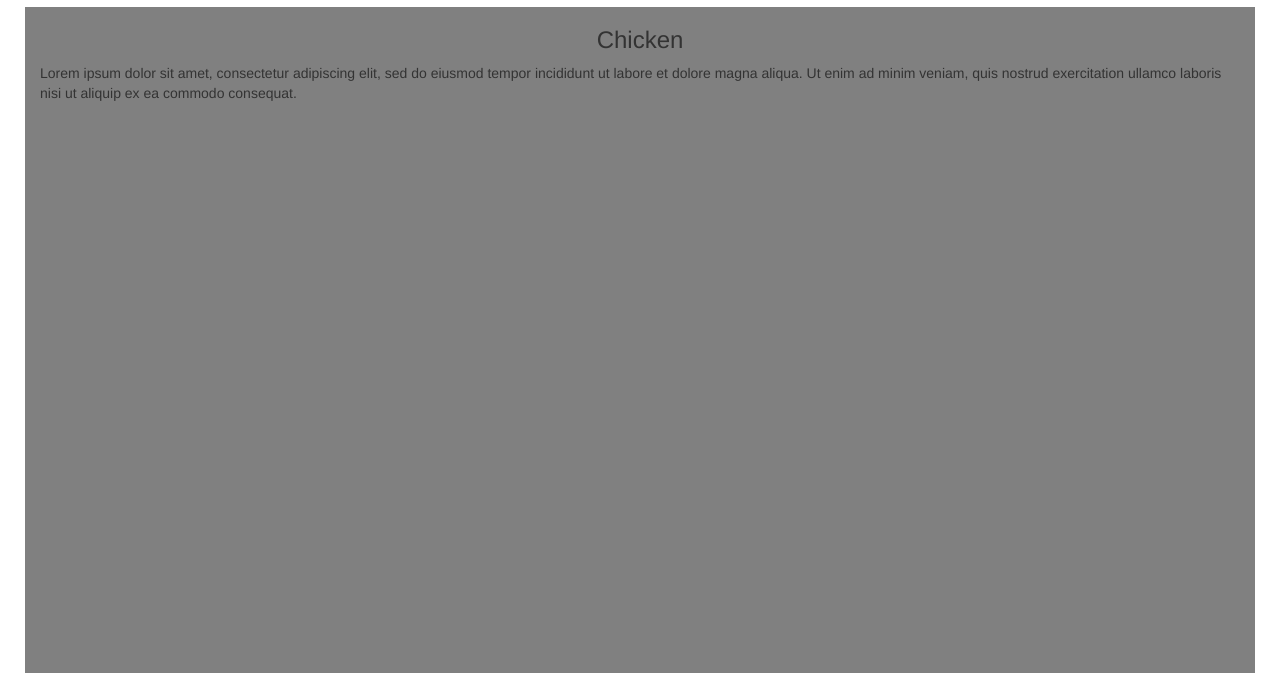
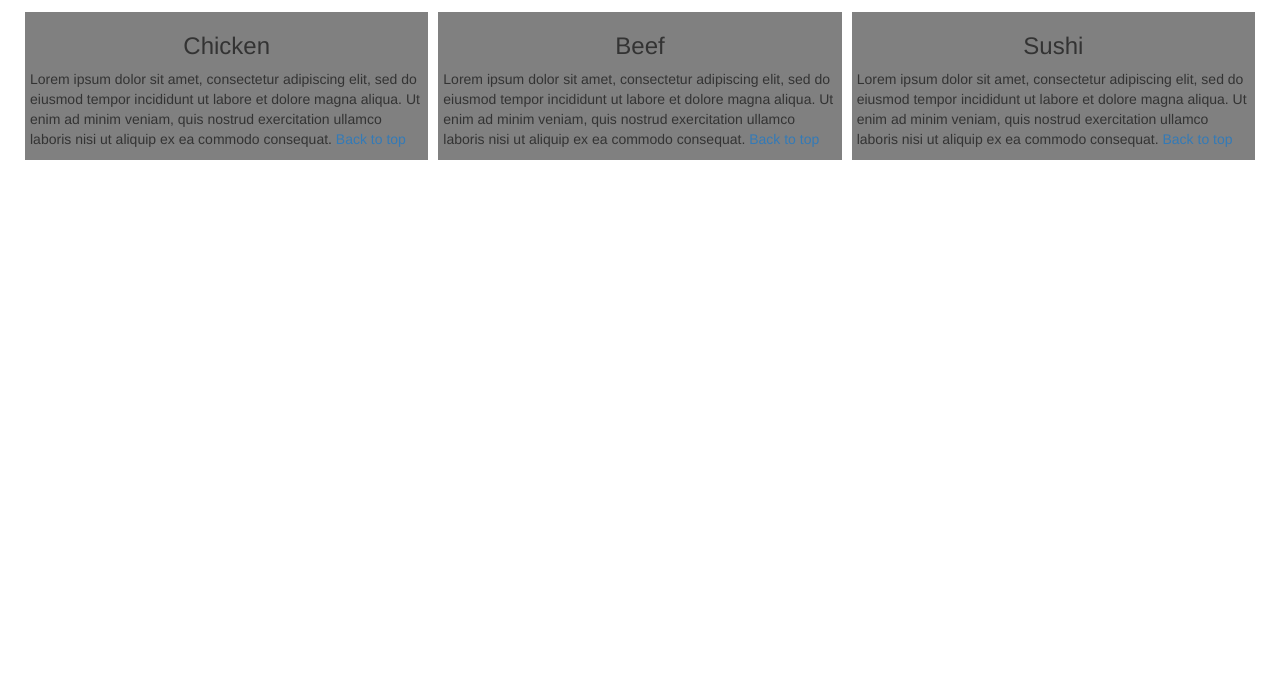
Before and after one commit to huangyuku/coursera-test, a plain HTML site: page module3_assignment/index.html in a window 1280 px wide. Shown: the part 127-800 px from the top of the page. Drawn offline with Linux system fonts and the light colour scheme.

Commit message:
adding optional pieces to module 3 assignment

```diff
--- a/module3_assignment/css/styles.css
+++ b/module3_assignment/css/styles.css
@@ -53,7 +53,15 @@
 }
 
 .row {
-	background: grey;
-	margin: 10px;
+	margin: 5px;
 	height: 1000px;
 }
+
+.dish {
+	padding: 5px;
+}
+
+.dish article {
+	padding: 1px 5px 1px;
+	background: grey;
+}
--- a/module3_assignment/index.html
+++ b/module3_assignment/index.html
@@ -33,12 +33,26 @@
 		</div> <!-- container -->
 	</nav>
 
-	<div class="container-fluid">
+	<div id="top" class="container-fluid">
 		<h2 class="text-center">Our Menu</h2>
 		<section class="row">
-			<div class="col-xs-12">
-				<h3 class="text-center">Chicken</h3>
-				<p>Lorem ipsum dolor sit amet, consectetur adipiscing elit, sed do eiusmod tempor incididunt ut labore et dolore magna aliqua. Ut enim ad minim veniam, quis nostrud exercitation ullamco laboris nisi ut aliquip ex ea commodo consequat.</p>
+			<div id="chicken" class="dish col-md-4 col-sm-6 col-xs-12">
+				<article>
+					<h3 class="text-center">Chicken</h3>
+					<p>Lorem ipsum dolor sit amet, consectetur adipiscing elit, sed do eiusmod tempor incididunt ut labore et dolore magna aliqua. Ut enim ad minim veniam, quis nostrud exercitation ullamco laboris nisi ut aliquip ex ea commodo consequat. <a href="#top">Back to top</a></p>
+				</article>
+			</div>
+			<div id="beef" class="dish col-md-4 col-sm-6 col-xs-12">
+				<article>
+					<h3 class="text-center">Beef</h3>
+					<p>Lorem ipsum dolor sit amet, consectetur adipiscing elit, sed do eiusmod tempor incididunt ut labore et dolore magna aliqua. Ut enim ad minim veniam, quis nostrud exercitation ullamco laboris nisi ut aliquip ex ea commodo consequat. <a href="#top">Back to top</a></p>
+				</article>
+			</div>
+			<div id="sushi" class="dish col-md-4 col-sm-12 col-xs-12">
+				<article>
+					<h3 class="text-center">Sushi</h3>
+					<p>Lorem ipsum dolor sit amet, consectetur adipiscing elit, sed do eiusmod tempor incididunt ut labore et dolore magna aliqua. Ut enim ad minim veniam, quis nostrud exercitation ullamco laboris nisi ut aliquip ex ea commodo consequat. <a href="#top">Back to top</a></p>
+				</article>
 			</div>
 		</section>
 	</div>
```
